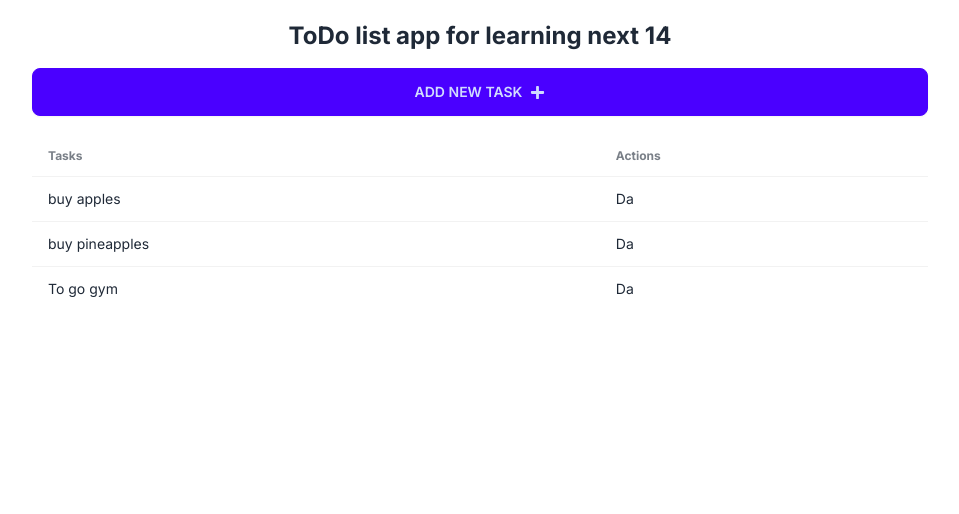
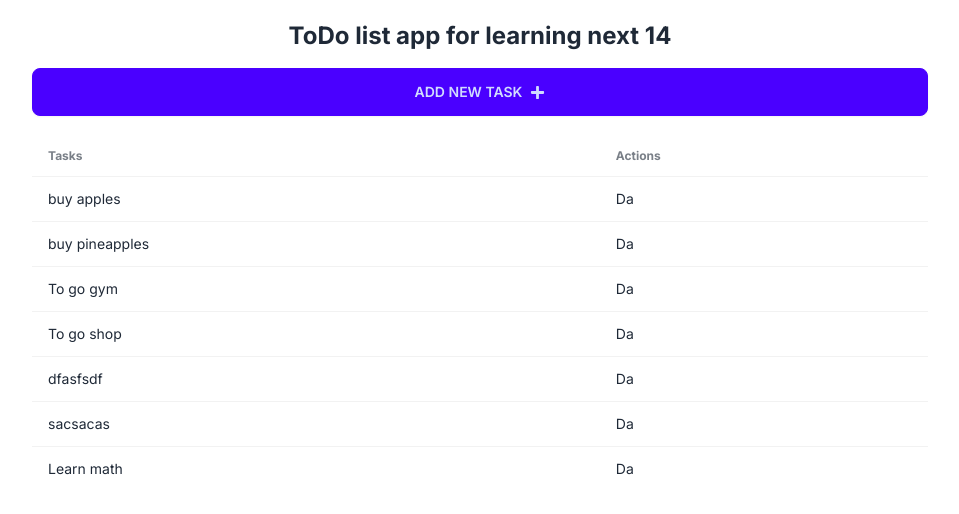
Before and after one commit to Saedddd/TodoApp, a Next.js app: page / in a window 1280 px wide. Shown: the top 514 px of the page, without its empty margins (160-1119 px from the left). Built offline with nearby package versions, Linux system fonts and the light colour scheme; data requests are answered from the project's data file.

Commit message:
Add library uuid for random id

```diff
--- a/package.json
+++ b/package.json
@@ -13,12 +13,14 @@
     "next": "14.0.4",
     "react": "^18",
     "react-dom": "^18",
-    "react-icons": "^4.12.0"
+    "react-icons": "^4.12.0",
+    "uuid": "^9.0.1"
   },
   "devDependencies": {
     "@types/node": "^20",
     "@types/react": "^18",
     "@types/react-dom": "^18",
+    "@types/uuid": "^9.0.7",
     "autoprefixer": "^10.0.1",
     "daisyui": "^4.5.0",
     "eslint": "^8",
--- a/src/features/AddTask/ui/addTask.tsx
+++ b/src/features/AddTask/ui/addTask.tsx
@@ -8,6 +8,7 @@ import { useState } from 'react';
 import { FaPlus } from "react-icons/fa";
 import Modal from '@/entities/Modal/Modal';
 import { addTodo } from '@/shared/api/TaskApi';
+import { v4 as uuidv4 } from 'uuid';
 
 const AddTask = () => {
     const [modalOpen, setModalOpen] = useState<boolean>(false);
@@ -16,7 +17,7 @@ const AddTask = () => {
     const handleSubmitNewToDo: FormEventHandler<HTMLFormElement> = async (e) => {
       e.preventDefault();
       await addTodo({
-        id: "3",
+        id: uuidv4(),
         text: newTaskValue,
       })
       setnewTaskValue("");
--- a/src/shared/data/todos.json
+++ b/src/shared/data/todos.json
@@ -11,6 +11,22 @@
     {
       "id": "3",
       "text": "To go gym"
+    },
+    {
+      "id": "3",
+      "text": "To go shop"
+    },
+    {
+      "id": "3",
+      "text": "dfasfsdf"
+    },
+    {
+      "id": "3",
+      "text": "sacsacas"
+    },
+    {
+      "id": "6f44e507-f295-4a1c-8770-1f05d5ca1838",
+      "text": "Learn math"
     }
   ]
 }
```
Also changed, not shown: 1 other file (tests, documents, lock files or other folders).
